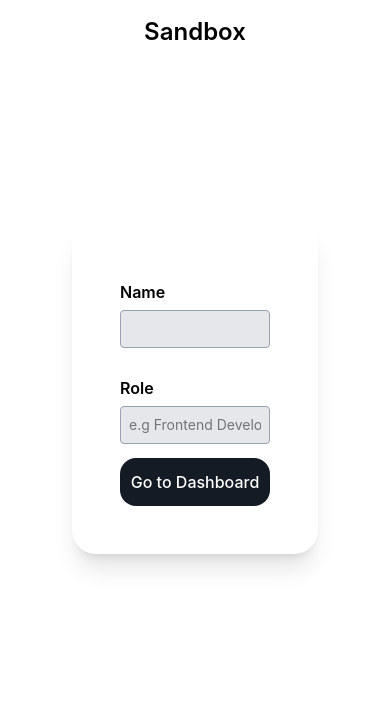
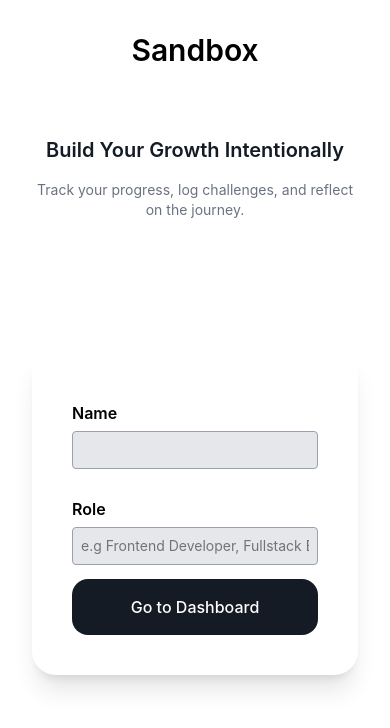
Before and after one commit to HumairaAisha/sandbox-v1, a React (Vite) app: page /onboarding in a window 390 px wide. Shown: the top 728 px of the page. Built offline with nearby package versions, Linux system fonts and the light colour scheme.

Commit message:
Add content text on mobile view

```diff
--- a/src/components/Onboarding.jsx
+++ b/src/components/Onboarding.jsx
@@ -30,10 +30,19 @@ function Onboarding() {
   return (
     <div className="min-h-screen px-8 py-4">
        <div className="flex flex-col justify-between">
-         <button onClick={() => navigate("/home")} className="md:flex text-2xl font-semibold cursor-pointer md:mt-4">Sandbox</button>
+         <button onClick={() => navigate("/home")} className="text-3xl font-semibold mt-4 text-center md:text-left cursor-pointer">Sandbox</button>
 
       <div className="max-w-7xl mx-auto">
-         <div className="py-20 md:py-4 px-10 grid grid-cols-1 lg:grid-cols-2 gap-12 lg:gap-20 items-center min-h-[80vh]">
+         <div className="py-8 md:py-4 px-0 sm:px-6 grid grid-cols-1 lg:grid-cols-2 gap-10 lg:gap-20 items-center min-h-[80vh]">
+            <div className="flex lg:hidden flex-col text-center mb-4">
+        <h2 className="font-semibold text-xl text-sandbox-navy mb-4">
+          Build Your Growth Intentionally
+        </h2>
+        <p className="text-gray-500 text-sm">
+          Track your progress, log challenges, and reflect on the journey.
+        </p>
+      </div>
+
             <div className="hidden lg:flex flex-col justify-center">
             <h2 className="font-semibold text-5xl leading-tight mb-6 text-sandbox-navy">
               Build Your <br /> Growth Intentionally
@@ -46,7 +55,7 @@ function Onboarding() {
 
 
    <div className="flex justify-center lg:justify-start">
-      <div className="w-full shadow-xl rounded-3xl px-8 py-10">
+      <div className="w-full max-w-md shadow-xl rounded-3xl px-6 sm:px-8 py-8 bg-white">
          <MyForm onSubmit={handleSumbit}>
          <InputField
          name={"name"}
@@ -60,7 +69,7 @@ function Onboarding() {
          required={true}
          placeholder="e.g Frontend Developer, Fullstack Engineer"
          />
-      <button type="submit" className="bg-sandbox-navy text-white rounded-2xl w-full py-3 font-medium hover:bg-sandbox-navy/90 transition-colors hover:cursor-pointer">
+      <button type="submit" className="bg-sandbox-navy text-white rounded-2xl w-full py-4 font-medium hover:bg-sandbox-navy/90 transition-colors hover:cursor-pointer">
       Go to Dashboard
       </button>
 
```
